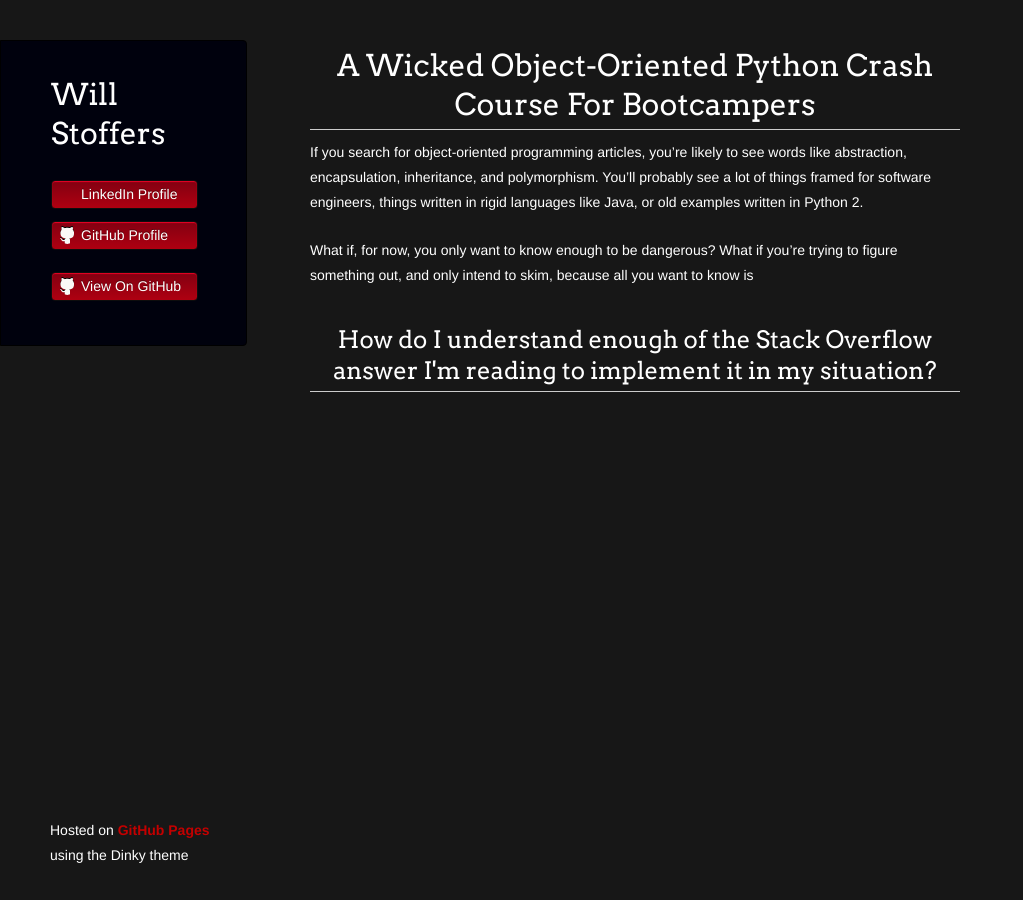
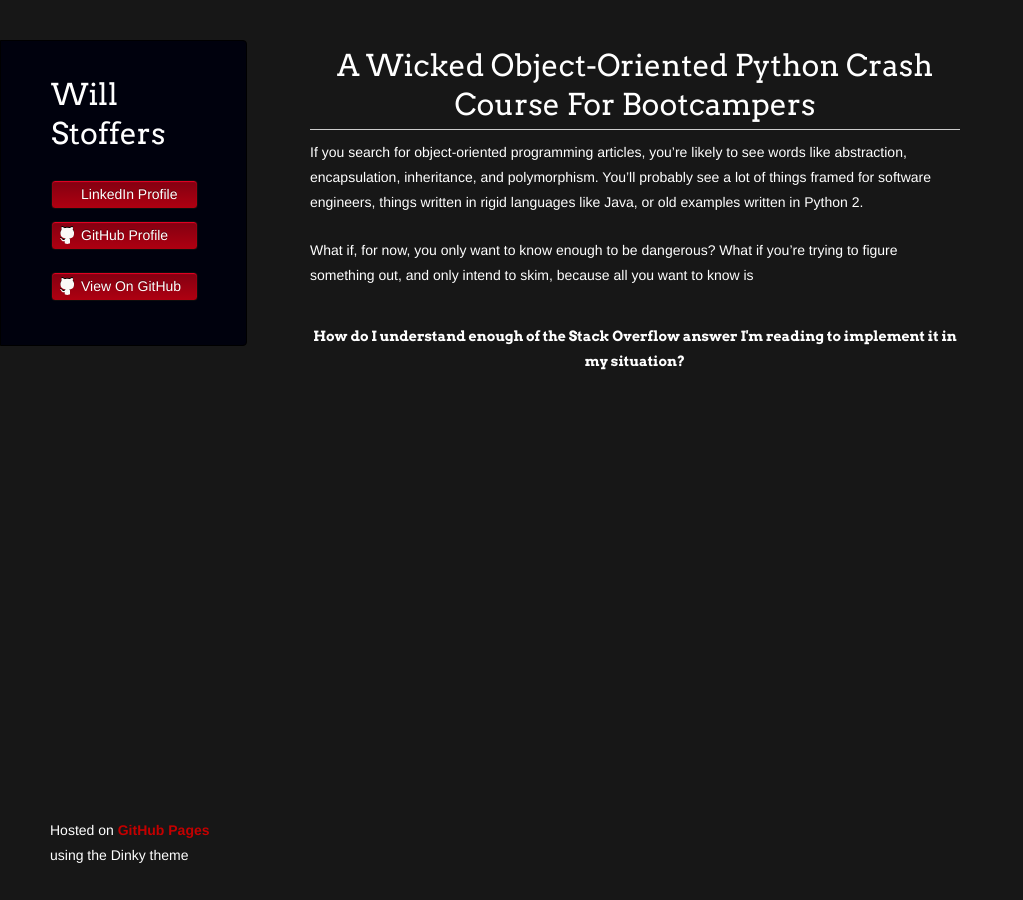
Before and after one commit to wstoffers/wstoffers.github.io, a Jekyll site: the page built from wickedoop/index.md, in a window 1280 px wide. Shown: the whole page, without its empty margins (0-1023 px from the left). Built offline with Jekyll 4.4.1, drawn with Linux system fonts in a browser that asks for light colours; our own code applies the rules of GitHub Pages for plain Markdown files; a script that is not in the unit is left out; the repository's description, which GitHub fills in, is left out.

```diff
--- a/wickedoop/index.md
+++ b/wickedoop/index.md
@@ -4,4 +4,4 @@ If you search for object-oriented programming articles, you're likely to see wor
 
 What if, for now, you only want to know enough to be dangerous? What if you're trying to figure something out, and only intend to skim, because all you want to know is
 
-<h2 align="center">How do I understand enough of the Stack Overflow answer I'm reading to implement it in my situation?</h2>
+<h4 align="center">How do I understand enough of the Stack Overflow answer I'm reading to implement it in my situation?</h4>
```
